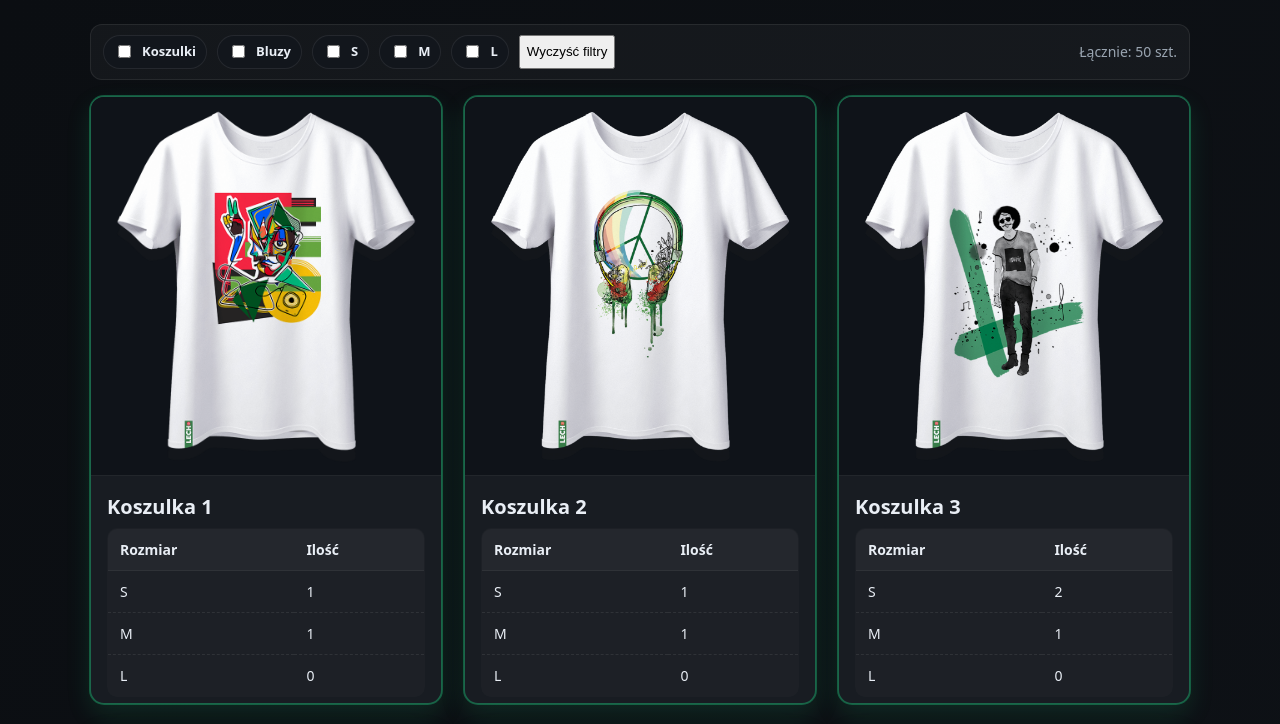
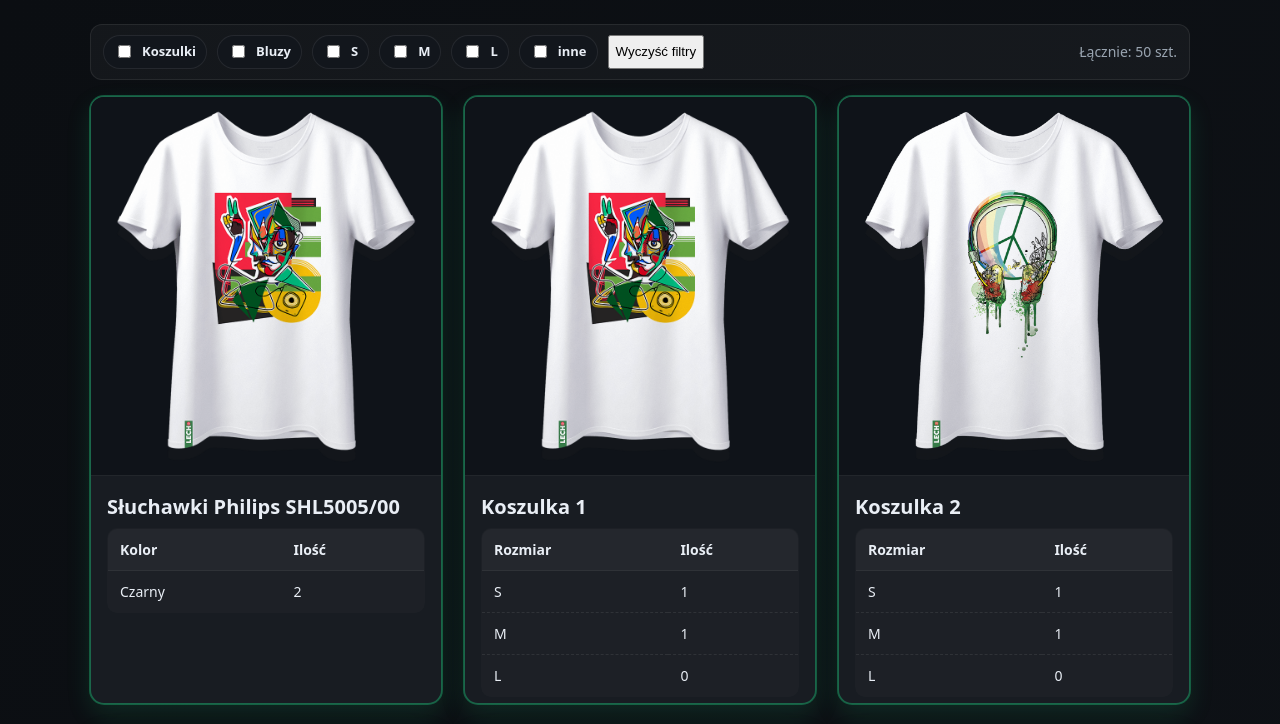
Before and after one commit to dawidek-dj/wszystko, a plain HTML site: page index.html in a window 1280 px wide. Both pictures are taken after a click on the button "Wyczyść filtry". Shown: the top 724 px of the page. Drawn offline with Linux system fonts and the light colour scheme.

Commit message:
index.html

```diff
--- a/index.html
+++ b/index.html
@@ -73,11 +73,27 @@
       <label class='chip'><input type='checkbox' value='S' checked> S</label>
       <label class='chip'><input type='checkbox' value='M' checked> M</label>
       <label class='chip'><input type='checkbox' value='L' checked> L</label>
+	  <label class='chip'><input type='checkbox' value='słuchawki' checked> inne</label>
     </div>
     <div class='totals' id='totals'>Łącznie: –</div>
   </div>
 </header>
 <main class='grid' id='grid'>
+  <!--Inne -->
+	<section class='card' data-type='słuchawki'>
+    <div class='image-wrap'>
+      <img src='koszulka1.png' alt='słuchawki'>
+    </div>
+    <div class='meta'>
+      <h2>Słuchawki Philips SHL5005/00</h2>
+      <table class='sizes'>
+        <thead><tr><th>Kolor</th><th>Ilość</th></tr></thead>
+        <tbody>
+          <tr><td>Czarny</td><td>2</td></tr>
+        </tbody>
+      </table>
+    </div>
+	</section>
   <!-- Koszulki -->
   <section class='card' data-type='koszulka' data-size-s='1' data-size-m='1' data-size-l='0'>
     <div class='image-wrap'>
```
